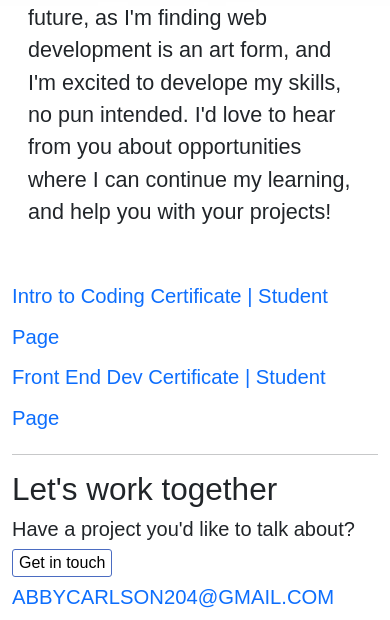
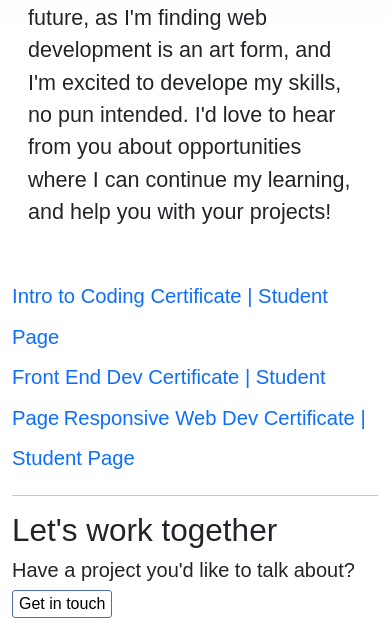
Before and after one commit to acarlson204/Portfolio3.0, a plain HTML site: page aboutme.html in a window 390 px wide. Shown: the part 579-1199 px from the top of the page. Drawn offline with nearby package versions, Linux system fonts and the light colour scheme.

Commit message:
added responsive cert

```diff
--- a/aboutme.html
+++ b/aboutme.html
@@ -90,6 +90,8 @@
                     Coding Certificate | Student Page</a><br>
                 <a href="https://www.shecodes.io/students/304-abby-carlson">Front End Dev
                     Certificate | Student Page</a>
+                <a href="https://www.shecodes.io/students/331-abby-abby">Responsive Web Dev
+                    Certificate | Student Page</a>
             </main>
 
             <hr>
```
